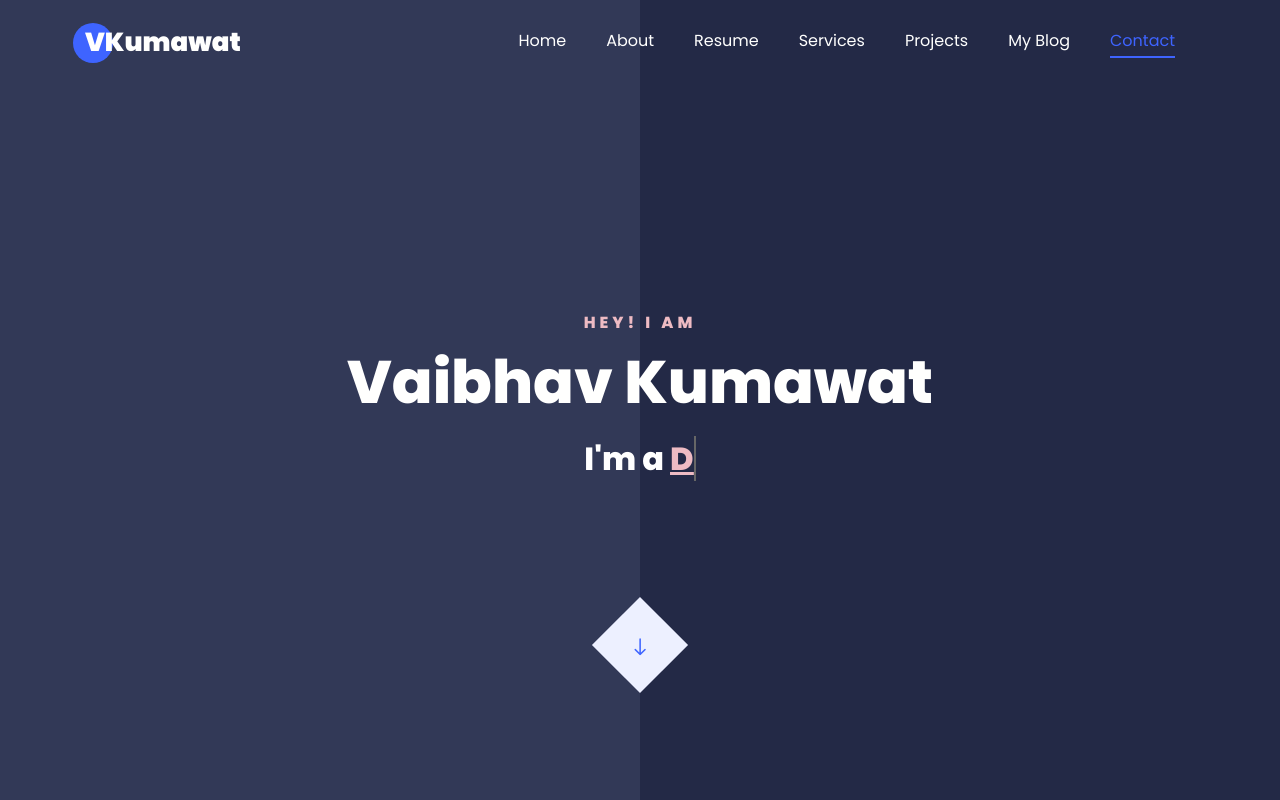
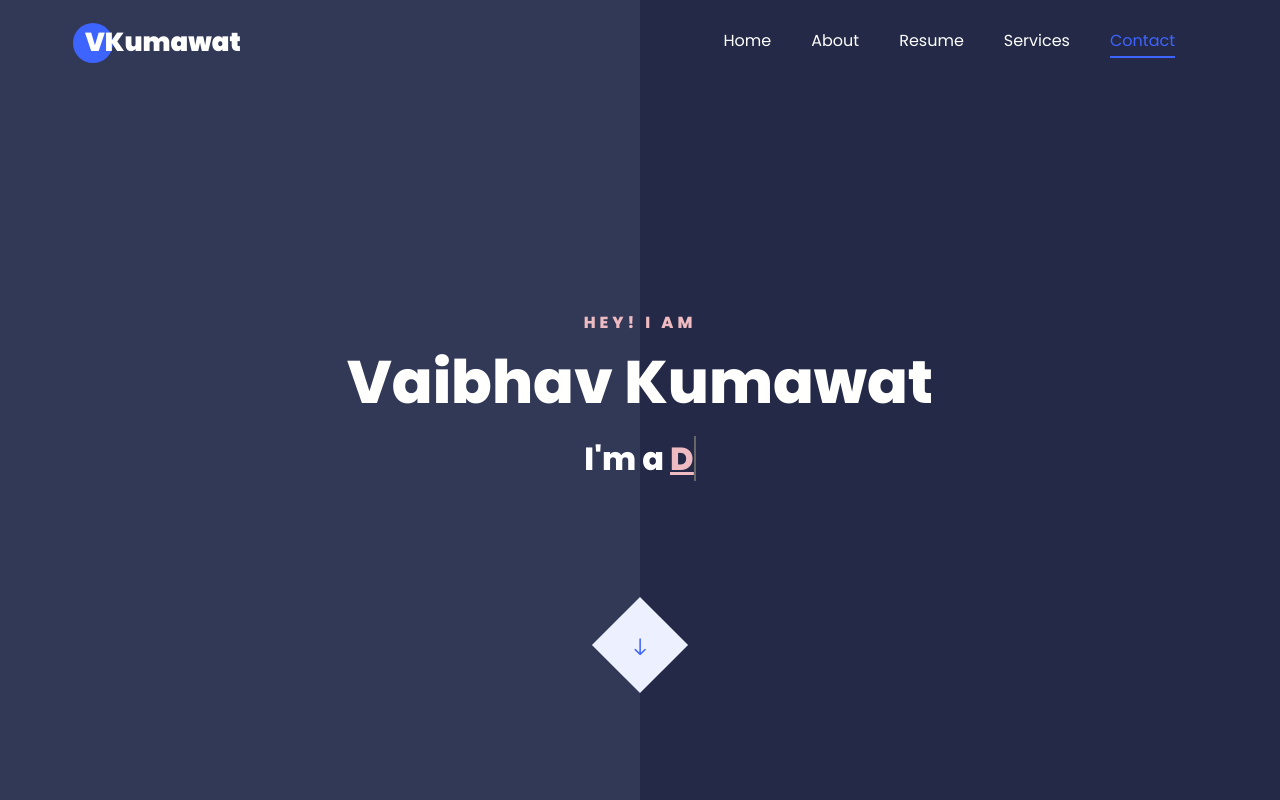
Before and after one commit to vaibhavkumawat17/vaibhav-kumawat.github.io, a plain HTML site: page index.html in a window 1280 px wide. Shown: the top 800 px of the page. Drawn offline with Linux system fonts and the light colour scheme; files whose address does not match are found by name.

Commit message:
Add files via upload

```diff
--- a/index.html
+++ b/index.html
@@ -41,8 +41,8 @@
 					<li class="nav-item"><a href="#about-section" class="nav-link"><span>About</span></a></li>
 					<li class="nav-item"><a href="images/resume.png" class="nav-link"><span>Resume</span></a></li>
 					<li class="nav-item"><a href="#services-section" class="nav-link"><span>Services</span></a></li>
-					<li class="nav-item"><a href="#projects-section" class="nav-link"><span>Projects</span></a></li>
-					<li class="nav-item"><a href="#blog-section" class="nav-link"><span>My Blog</span></a></li>
+					<!-- <li class="nav-item"><a href="#projects-section" class="nav-link"><span>Projects</span></a></li>
+					<li class="nav-item"><a href="#blog-section" class="nav-link"><span>My Blog</span></a></li> -->
 					<li class="nav-item"><a href="#contact-section" class="nav-link"><span>Contact</span></a></li>
 				</ul>
 			</div>
```
